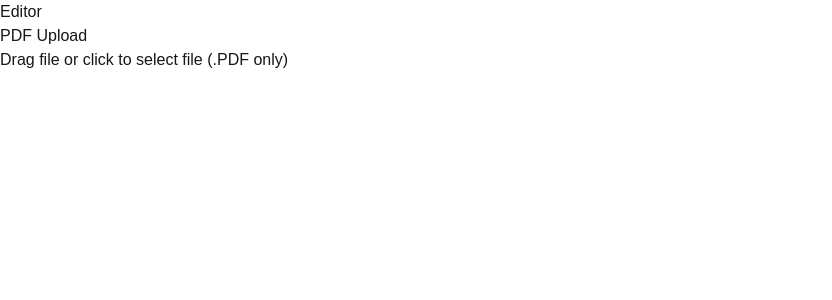
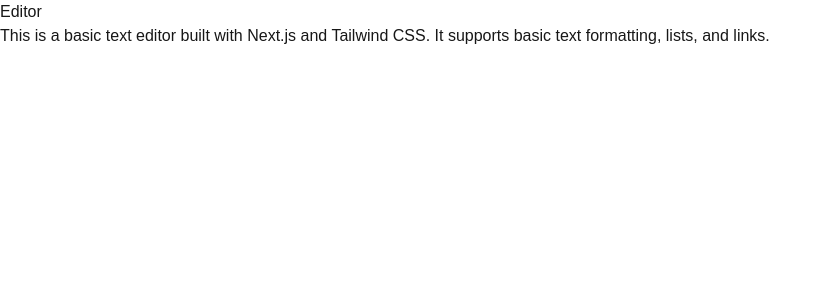
Before and after one commit to pwischh/sevenworks, a Next.js app in the folder sevenworks/: page /editor in a window 1280 px wide. Shown: the top 300 px of the page, without its empty margins (0-832 px from the left). Built offline with nearby package versions, Linux system fonts and the light colour scheme.

Commit message:
rollback

```diff
--- a/sevenworks/src/app/editor/page.tsx
+++ b/sevenworks/src/app/editor/page.tsx
@@ -1,57 +1,11 @@
-// page.tsx
-
-"use client";
-
-import React, { useCallback, useState } from 'react';
-import { useDropzone } from 'react-dropzone';
-
 export default function Page() {
-    const [pdfFile, setPdfFile] = useState<File | null>(null);
-    const [pdfUrl, setPdfUrl] = useState<string | null>(null);
-
-    const onDrop = useCallback((acceptedFiles) => {
-        acceptedFiles.forEach((file) => {
-            if (file.type === 'application/pdf') {
-                // Store the PDF file in the state
-                setPdfFile(file);
-                // Create a URL for the PDF file
-                const url = URL.createObjectURL(file);
-                setPdfUrl(url);
-                console.log('PDF file uploaded:', file);
-            } else {
-                console.error('Only PDF files are allowed');
-            }
-        });
-    }, []);
-
-    const { getRootProps, getInputProps, isDragActive } = useDropzone({ onDrop, accept: 'application/pdf' });
-
     return (
         <div className="flex flex-col gap-4 p-4">
             <h1 className="text-2xl font-bold text-black">Editor</h1>
-            <p className="text-3xl text-black-700 font-bold">
-                PDF Upload
+            <p className="text-gray-700">
+                This is a basic text editor built with Next.js and Tailwind CSS. It
+                supports basic text formatting, lists, and links.
             </p>
-            <div className="flex flex-col gap-4">
-                <div {...getRootProps()} className="border-2 border-dashed border-gray-400 p-4 text-center">
-                    <input {...getInputProps()} />
-                    {isDragActive ? (
-                        <p>Drop the files here ...</p>
-                    ) : (
-                        <p>Drag file or click to select file (.PDF only)</p>
-                    )}
-                </div>
-                {pdfFile && (
-                    <div className="mt-4 flex items-center gap-2">
-                        <p>Uploaded PDF: {pdfFile.name}</p>
-                        {pdfUrl && (
-                            <a href={pdfUrl} download={pdfFile.name} className="text-blue-500 underline">
-                                Download PDF
-                            </a>
-                        )}
-                    </div>
-                )}
-            </div>
         </div>
     );
-}
+  }
```
